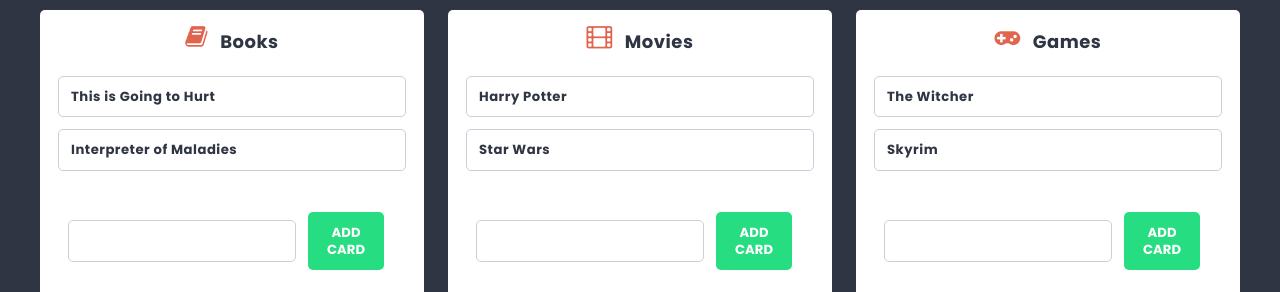
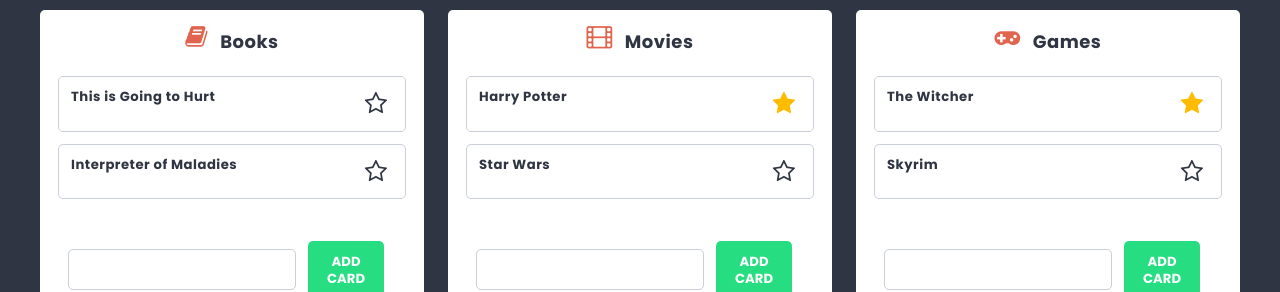
Before and after one commit to kriskensy/WebDev_my-react-app, a React (Create React App) app: page /list/1 in a window 1280 px wide. Shown: the part 372-664 px from the top of the page. Built offline with nearby package versions, Linux system fonts and the light colour scheme.

Commit message:
Add FavoriteCardButton component. Use it in Card to toggle isFavorite

```diff
--- a/package.json
+++ b/package.json
@@ -7,6 +7,7 @@
     "@testing-library/jest-dom": "^6.6.3",
     "@testing-library/react": "^16.3.0",
     "@testing-library/user-event": "^13.5.0",
+    "clsx": "^2.1.1",
     "font-awesome": "^4.7.0",
     "fs-extra": "^11.3.0",
     "react": "^19.1.0",
--- a/src/components/Card/Card.js
+++ b/src/components/Card/Card.js
@@ -1,9 +1,23 @@
+import { useDispatch } from 'react-redux';
+import FavoriteCardButton from '../FavoriteCardButton/FavoriteCardButton';
 import styles from './Card.module.scss';
+import { toggleCardFavorite } from '../../redux/store';
 
-const Card = props => {
-    return (
-        <li className={styles.card}>{props.title}</li>
-    );
+const Card = (props) => {
+
+  const dispatch = useDispatch();
+
+  const handleClick = () =>{
+    dispatch(toggleCardFavorite(props.id));
+  }
+
+  return (
+    <div>
+        <li className={styles.card}>{props.title}
+          <FavoriteCardButton isFavorite={props.isFavorite} onClick={handleClick}/>
+        </li>
+    </div>
+  );
 };
 
 export default Card;
--- a/src/components/Column/Column.js
+++ b/src/components/Column/Column.js
@@ -14,7 +14,13 @@
     <article className={styles.column}>
       <h2 className={styles.title}><span className={styles.icon + ' fa fa-' + props.icon}></span>{props.title}</h2>
       <ul className={styles.cards} >
-        {cards.map(card => <Card key={card.id} title={card.title} />)}
+        {cards.map(card =>
+          <Card
+            key={card.id}
+            id={card.id}
+            title={card.title}
+            isFavorite={card.isFavorite}
+          />)}
       </ul>
       <CardForm columnId={props.id} action={props.action}/>
     </article>
--- /dev/null
+++ b/src/components/FavoriteCardButton/FavoriteCardButton.js
@@ -0,0 +1,15 @@
+import styles from './FavoriteCardButton.module.scss';
+import clsx from 'clsx';
+
+const FavoriteCardButton = (props) =>{
+  return (
+    <button
+      className={clsx(styles.favIcon, { [styles.active]: props.isFavorite })}
+      onClick={props.onClick}
+    >
+      <i className={clsx('fa', props.isFavorite ? 'fa-star' : 'fa-star-o')}></i>
+    </button>
+  );
+}
+
+export default FavoriteCardButton;
--- /dev/null
+++ b/src/components/FavoriteCardButton/FavoriteCardButton.module.scss
@@ -0,0 +1,20 @@
+@import '../../styles/settings.scss';
+
+.favIcon {
+  background: transparent;
+  border: 0;
+  color: $color-dark;
+  border-radius: $radius;
+  font-size: $base-size * 2;
+  cursor: pointer;
+  transition: transform 0.3s ease;
+
+  &:hover {
+    opacity: 1;
+    transform: scale(1.3);
+  }
+}
+
+.active {
+  color: $color-favorite;
+}
--- a/src/redux/initialState.js
+++ b/src/redux/initialState.js
@@ -40,12 +40,12 @@
   ],
 
   cards: [
-    { id: '1', columnId: '1', title: 'This is Going to Hurt' },
-    { id: '2', columnId: '1', title: 'Interpreter of Maladies' },
-    { id: '3', columnId: '2', title: 'Harry Potter' },
-    { id: '4', columnId: '2', title: 'Star Wars' },
-    { id: '5', columnId: '3', title: 'The Witcher' },
-    { id: '6', columnId: '3', title: 'Skyrim' }
+    { id: '1', columnId: '1', title: 'This is Going to Hurt', isFavorite: false },
+    { id: '2', columnId: '1', title: 'Interpreter of Maladies', isFavorite: false  },
+    { id: '3', columnId: '2', title: 'Harry Potter', isFavorite: true  },
+    { id: '4', columnId: '2', title: 'Star Wars', isFavorite: false  },
+    { id: '5', columnId: '3', title: 'The Witcher', isFavorite: true  },
+    { id: '6', columnId: '3', title: 'Skyrim', isFavorite: false  }
   ],
 
   searchString: ""
--- a/src/redux/store.js
+++ b/src/redux/store.js
@@ -13,12 +13,14 @@
 export const getColumnsByLists = ({columns}, listId) => columns.filter(column => column.listId === listId);
 export const getAllLists = (state) => state.lists;
 export const getGlobalSearchStringValue = (state) => state.searchString;
+export const getFavoriteCards = ({cards}) => cards.filter(card => card.isFavorite == true);
 
 //action creators
 export const addList = payload => ({type: 'ADD_LIST', payload});
 export const addColumn = payload => ({type: 'ADD_COLUMN', payload});
 export const addCard = payload => ({type: 'ADD_CARD', payload});
 export const updateSearchString = payload => ({type: 'UPDATE_SEARCHSTRING', payload});
+export const toggleCardFavorite = payload => ({type: 'TOGGLE_CARD_FAVORITE', payload});
 
 const reducer = (state, action) => {
   switch (action.type) {
@@ -35,6 +37,8 @@
       return { ...state, cards: [...state.cards, newCard]}
     case 'UPDATE_SEARCHSTRING':
       return { ...state, searchString: action.payload }
+    case 'TOGGLE_CARD_FAVORITE':
+      return { ...state, cards: state.cards.map(card => (card.id === action.payload) ? { ...card, isFavorite: !card.isFavorite } : card)};
     default:
       return state;
   }
--- a/src/styles/settings.scss
+++ b/src/styles/settings.scss
@@ -3,6 +3,7 @@
 $color-success: #26de81;
 $color-warning: #e1644e;
 $color-active: #1dbbfa;
+$color-favorite: #ffbb00;
 
 $font-text: 'Poppins', sans-serif;
 
```
Also changed, not shown: src/components/Button/Button.js (+0 -8 lines), src/components/Card/Card.module.scss (indentation only), 1 other file (tests, documents, lock files or other folders).
